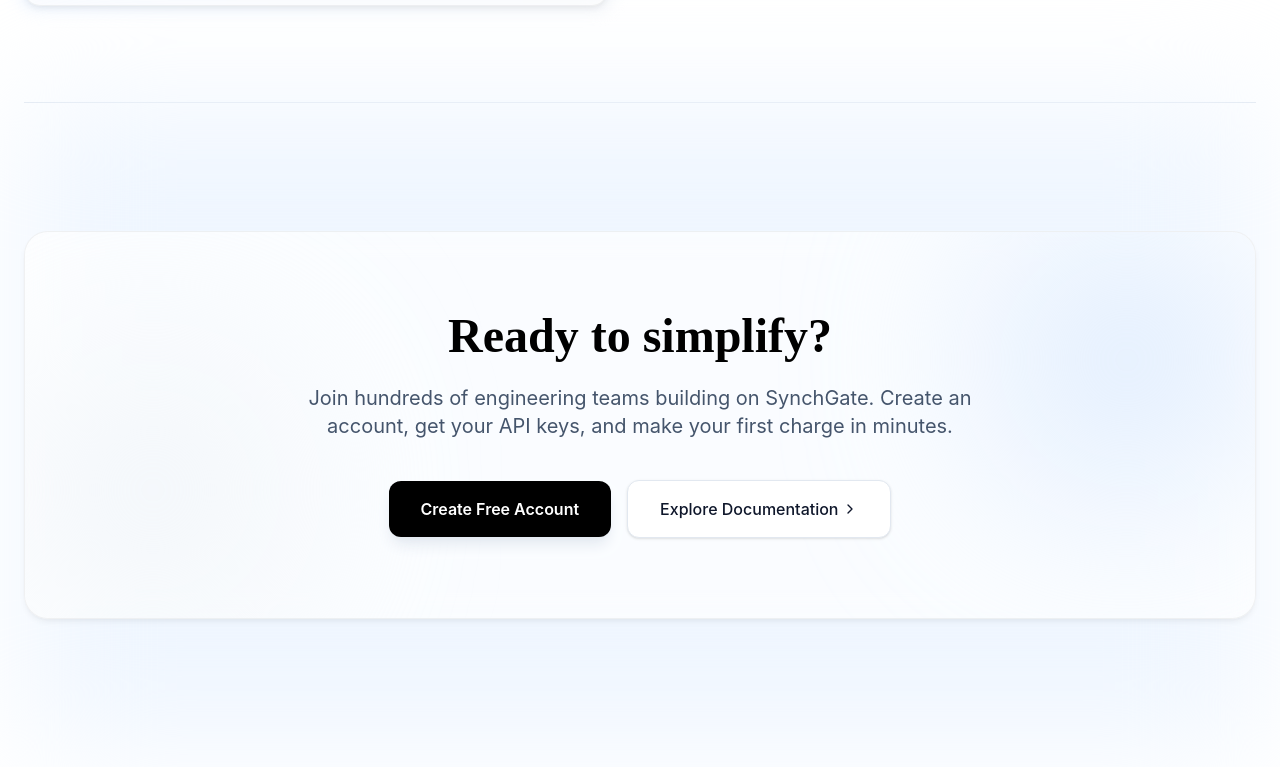
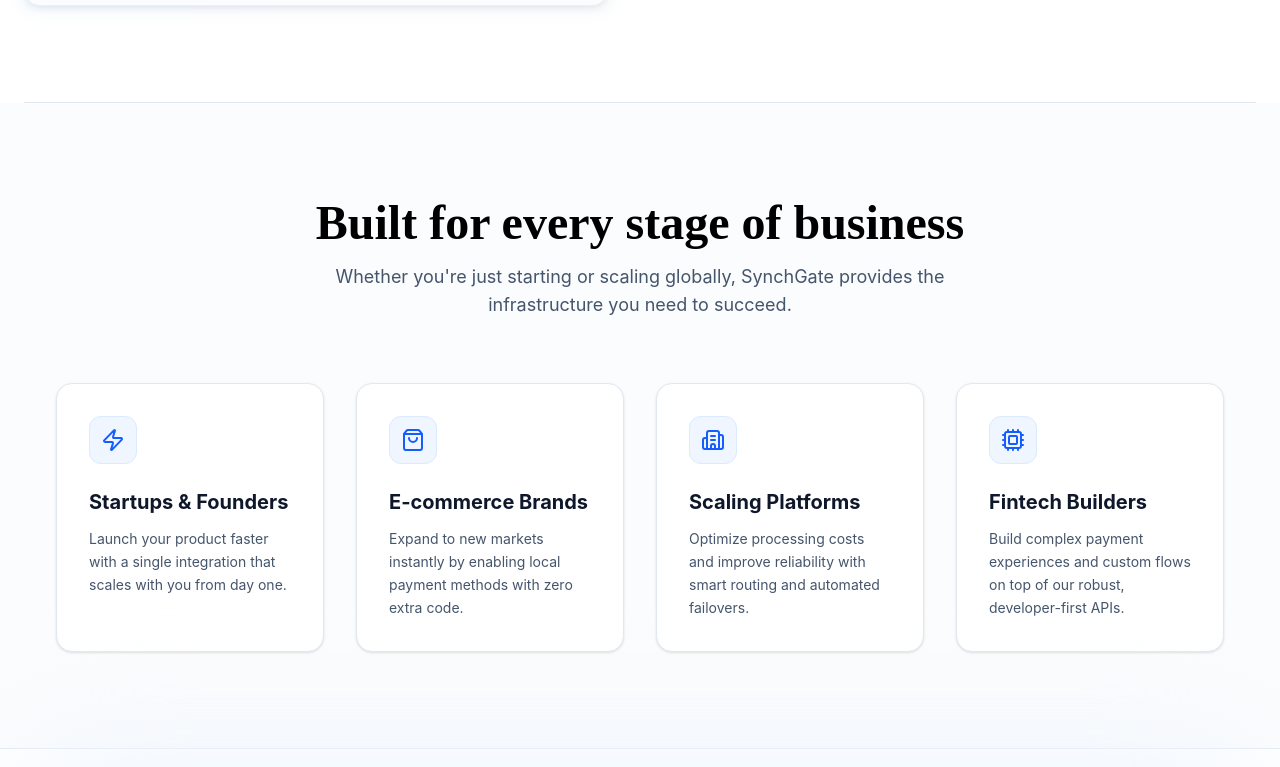
Before and after one commit to synchgate/synch, a React (Vite) app: page / in a window 1280 px wide. Shown: the part 1433-2200 px from the top of the page. Built offline with nearby package versions, Linux system fonts and the light colour scheme; no server answers.

Commit message:
added who the service is for section

```diff
--- a/src/pages/LandingPage.tsx
+++ b/src/pages/LandingPage.tsx
@@ -8,6 +8,10 @@
   Layers,
   ShieldCheck,
   Terminal,
+  Zap,
+  Building2,
+  ShoppingBag,
+  Cpu,
 } from "lucide-react";
 import { useEffect, useState } from "react";
 import { Link } from "react-router-dom";
@@ -225,6 +229,60 @@
             </div>
           </section>
 
+          {/* Target Audience Section */}
+          <section className="py-24 border-b border-slate-200 bg-slate-50/50 -mx-8 px-8">
+            <div className="max-w-7xl mx-auto px-4 sm:px-6 lg:px-8">
+              <div className="text-center mb-16">
+                <h2 className="font-['Outfit'] text-3xl md:text-5xl font-bold mb-4 text-black">
+                  Built for every stage of business
+                </h2>
+                <p className="text-slate-600 text-lg max-w-2xl mx-auto">
+                  Whether you're just starting or scaling globally, SynchGate provides the infrastructure you need to succeed.
+                </p>
+              </div>
+
+              <div className="grid md:grid-cols-2 lg:grid-cols-4 gap-8">
+                {[
+                  {
+                    icon: Zap,
+                    title: "Startups & Founders",
+                    desc: "Launch your product faster with a single integration that scales with you from day one."
+                  },
+                  {
+                    icon: ShoppingBag,
+                    title: "E-commerce Brands",
+                    desc: "Expand to new markets instantly by enabling local payment methods with zero extra code."
+                  },
+                  {
+                    icon: Building2,
+                    title: "Scaling Platforms",
+                    desc: "Optimize processing costs and improve reliability with smart routing and automated failovers."
+                  },
+                  {
+                    icon: Cpu,
+                    title: "Fintech Builders",
+                    desc: "Build complex payment experiences and custom flows on top of our robust, developer-first APIs."
+                  }
+                ].map((item, i) => (
+                  <motion.div
+                    key={i}
+                    initial={{ opacity: 0, y: 20 }}
+                    whileInView={{ opacity: 1, y: 0 }}
+                    viewport={{ once: true }}
+                    transition={{ delay: i * 0.1 }}
+                    className="p-8 rounded-2xl bg-white border border-slate-200 shadow-sm hover:shadow-md transition-shadow group"
+                  >
+                    <div className="w-12 h-12 rounded-xl bg-blue-50 flex items-center justify-center border border-blue-100 mb-6 group-hover:bg-blue-600 group-hover:border-blue-600 transition-colors">
+                      <item.icon className="w-6 h-6 text-blue-600 group-hover:text-white transition-colors" />
+                    </div>
+                    <h3 className="text-slate-900 font-bold text-xl mb-3">{item.title}</h3>
+                    <p className="text-slate-600 text-sm leading-relaxed">{item.desc}</p>
+                  </motion.div>
+                ))}
+              </div>
+            </div>
+          </section>
+
           {/* CTA Section */}
           <section className="py-32 relative text-center">
             <div className="absolute inset-0 bg-blue-50 rounded-3xl blur-3xl"></div>
```
